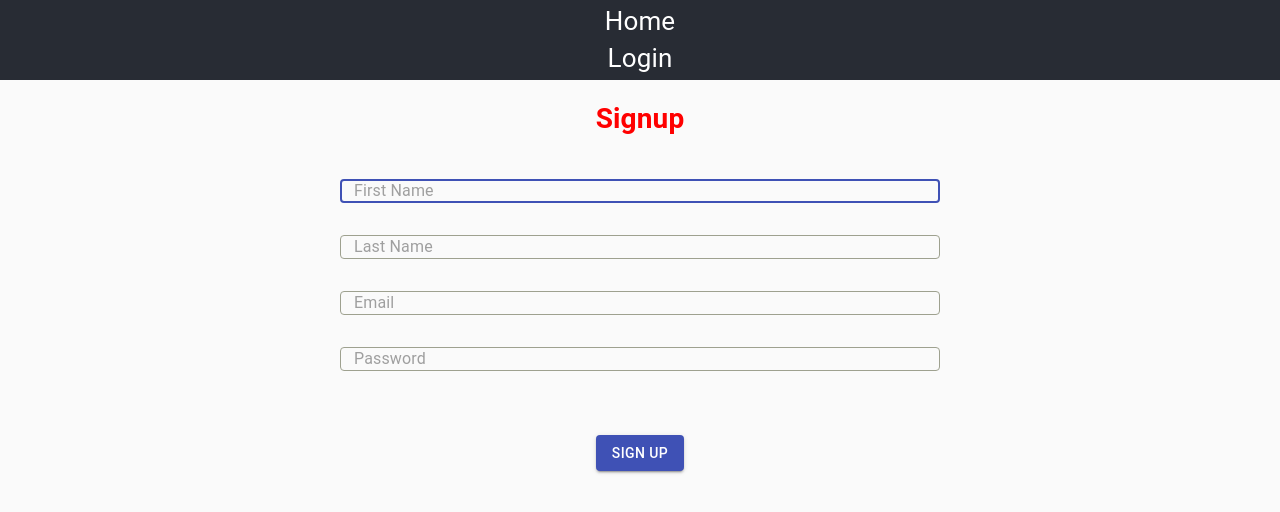
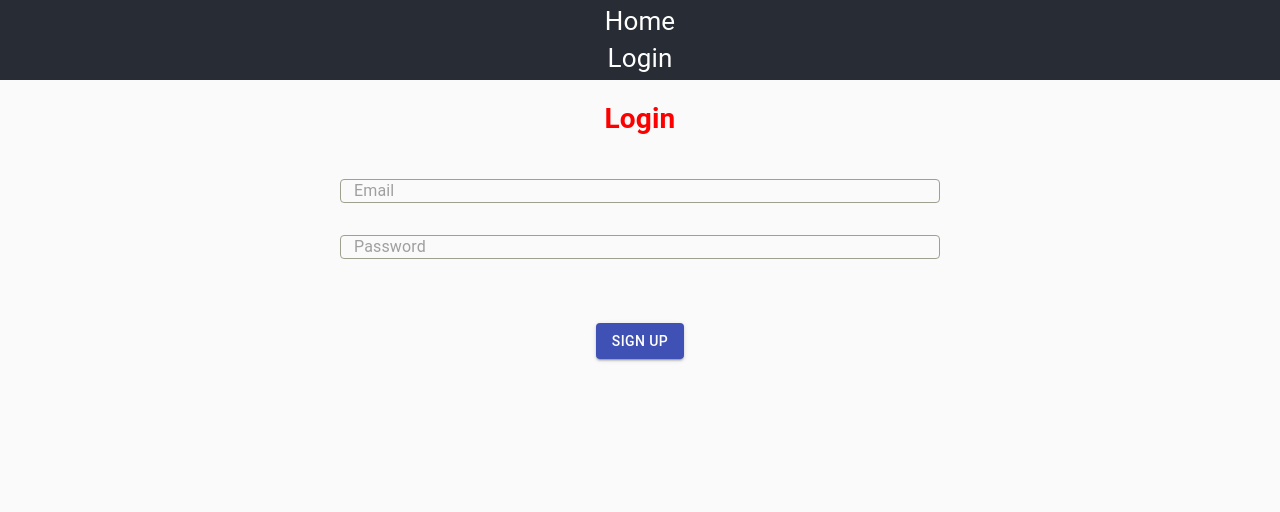
Before and after one commit to codingbiro/bolt-frontend, a React (Create React App) app: page /auth in a window 1280 px wide. Shown: the top 512 px of the page. Built offline with nearby package versions, Linux system fonts and the light colour scheme.

Commit message:
Add apollo, login

```diff
--- a/package.json
+++ b/package.json
@@ -29,6 +29,7 @@
   },
   "scripts": {
     "start": "react-scripts start",
+    "graphql:codegen": "apollo client:codegen ./src/graphql/types.ts --target=typescript --outputFlat",
     "build": "react-scripts build",
     "test": "react-scripts test",
     "eject": "react-scripts eject"
@@ -51,6 +52,7 @@
   "devDependencies": {
     "@types/classnames": "^2.2.10",
     "@types/yup": "^0.29.7",
+    "apollo": "^2.30.3",
     "eslint": "^6.6.0",
     "eslint-config-airbnb": "^18.2.0",
     "eslint-config-prettier": "^6.11.0",
--- a/src/Apollo.tsx
+++ b/src/Apollo.tsx
@@ -11,7 +11,7 @@ import { useHistory } from "react-router-dom";
 import GraphqlErrorCodes from "./shared/graphqlErrors";
 // import { useStores } from "./stores";
 
-const apiRoot = "http://localhost:6000";
+const apiRoot = "http://localhost:3332/";
 
 const Apollo: React.FC = ({ children }) => {
   const history = useHistory();
--- a/src/containers/Auth/Auth.tsx
+++ b/src/containers/Auth/Auth.tsx
@@ -1,4 +1,4 @@
-import React from "react";
+import React, { useState } from "react";
 import {
   Box,
   Button,
@@ -9,6 +9,10 @@ import {
 import { Formik, Form } from "formik";
 import * as Yup from "yup";
 import FormikTextField from "../../components/FormikTextField";
+import { useMutation } from "@apollo/client";
+import { Register, RegisterVariables } from "../../graphql/types";
+import { LOGIN } from "../../graphql/graphql";
+import { login } from "./api";
 // import useHideNavigation from "../../components/useHideNavigation";
 
 const useStyles = makeStyles(() => ({
@@ -33,38 +37,35 @@ const useStyles = makeStyles(() => ({
 }));
 
 interface Form {
-  firstName: string;
-  lastName: string;
   email: string;
   password: string;
 }
 
 const validation = Yup.object().shape<Form>({
-  firstName: Yup.string().required("Please fill out this field."),
-  lastName: Yup.string().required("Please fill out this field."),
   email: Yup.string().required("Please fill out this field."),
   password: Yup.string().required("Please fill out this field."),
 });
 
 const Default: React.FC = () => {
   const classes = useStyles();
+  const [uId, setId] = useState("");
+  // eslint-disable-next-line @typescript-eslint/no-unused-vars
+  const [mutateRegister] = useMutation<Register, RegisterVariables>(LOGIN);
+
   // useHideNavigation();
   return (
     <div className={classes.authContainer}>
-      <h1 className={classes.red}>Signup</h1>
+      <h1 className={classes.red}>{uId ? uId : "Login"}</h1>
       <Formik<Form>
         initialValues={{
-          firstName: "",
-          lastName: "",
           email: "",
           password: "",
         }}
         validationSchema={validation}
-        onSubmit={(values, { setSubmitting }) => {
-          setTimeout(() => {
-            alert(JSON.stringify(values, null, 2));
-            setSubmitting(false);
-          }, 500);
+        onSubmit={async (values, { setSubmitting }) => {
+          const { id } = await login(values.email, values.password);
+          setId(id);
+          setSubmitting(false);
         }}
       >
         {({ handleSubmit, isSubmitting }) => (
@@ -73,25 +74,6 @@ const Default: React.FC = () => {
             onSubmit={(e) => handleSubmit(e)}
             className={classes.form}
           >
-            <FormControl margin="normal" required fullWidth>
-              <FormikTextField
-                id="firstName"
-                name="firstName"
-                type="text"
-                placeholder="First Name"
-                autoFocus
-                required
-              />
-            </FormControl>
-            <FormControl margin="normal" required fullWidth>
-              <FormikTextField
-                id="lastName"
-                name="lastName"
-                type="text"
-                placeholder="Last Name"
-                required
-              />
-            </FormControl>
             <FormControl margin="normal" required fullWidth>
               <FormikTextField
                 id="email"
--- /dev/null
+++ b/src/containers/Auth/api.ts
@@ -0,0 +1,40 @@
+const apiRoot = "http://localhost:3332/";
+
+function parseJSON(response: Response) {
+  if (response.status === 204) {
+    return undefined;
+  }
+  return response.json();
+}
+
+function checkStatus(response: Response) {
+  if (response.status !== 200 && response.status !== 204) {
+    throw response;
+  }
+  return response;
+}
+
+function request(url: string, options: RequestInit) {
+  return window.fetch(url, options).then(checkStatus).then(parseJSON);
+}
+
+function post<T>(url: string, postData: Record<string, unknown>): Promise<T> {
+  const headers: HeadersInit = {
+    Accept: "application/json",
+    "Content-Type": "application/json",
+  };
+  return request(`${apiRoot}${url}`, {
+    headers,
+    method: "POST",
+    body: JSON.stringify(postData),
+    credentials: "include",
+  });
+}
+
+export const login = (email: string, password: string) => {
+  const postData = {
+    email,
+    password,
+  };
+  return post<{ id: string; email: string }>("auth/login", postData);
+};
--- /dev/null
+++ b/src/graphql/graphql.ts
@@ -0,0 +1,9 @@
+import gql from "graphql-tag";
+
+export const LOGIN = gql`
+  mutation Register($data: RegisterInput!) {
+    register(data: $data) {
+      id
+    }
+  }
+`;
--- /dev/null
+++ b/src/graphql/types.ts
@@ -0,0 +1,40 @@
+/* tslint:disable */
+/* eslint-disable */
+// @generated
+// This file was automatically generated and should not be edited.
+
+// ====================================================
+// GraphQL mutation operation: Register
+// ====================================================
+
+export interface Register_register {
+  __typename: "User";
+  id: string;
+}
+
+export interface Register {
+  register: Register_register;
+}
+
+export interface RegisterVariables {
+  data: RegisterInput;
+}
+
+/* tslint:disable */
+/* eslint-disable */
+// @generated
+// This file was automatically generated and should not be edited.
+
+//==============================================================
+// START Enums and Input Objects
+//==============================================================
+
+export interface RegisterInput {
+  name: string;
+  email: string;
+  password: string;
+}
+
+//==============================================================
+// END Enums and Input Objects
+//==============================================================
--- /dev/null
+++ b/src/react-app-env.d.ts
@@ -0,0 +1 @@
+/// <reference types="react-scripts" />
```
Also changed, not shown: apollo.config.js (added, +8 -0 lines), 1 other file (tests, documents, lock files or other folders).
